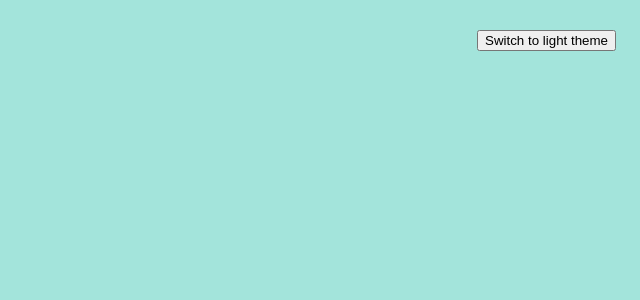
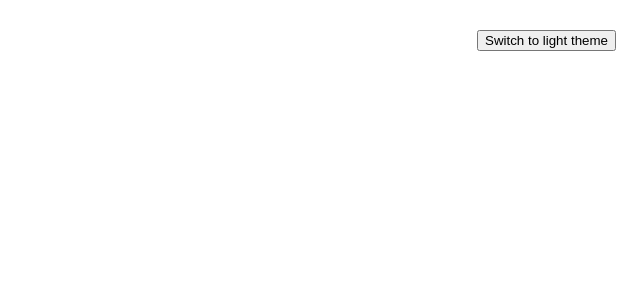
Before and after one commit to dgallula/create, a React (Create React App) app: page / in a window 1280 px wide. Shown: the top 300 px of the page, without its empty margins (640-1280 px from the left). Built offline with nearby package versions, Linux system fonts and the light colour scheme.

Commit message:
etape4 navigation avec Routes

```diff
--- a/package.json
+++ b/package.json
@@ -6,9 +6,12 @@
     "@testing-library/jest-dom": "^5.16.2",
     "@testing-library/react": "^12.1.2",
     "@testing-library/user-event": "^13.5.0",
+    "dom": "^0.0.3",
     "react": "^17.0.2",
     "react-dom": "^17.0.2",
+    "react-router-dom": "^6.2.1",
     "react-scripts": "5.0.0",
+    "router": "^1.3.6",
     "styled-components": "^5.3.3",
     "web-vitals": "^2.1.4"
   },
--- a/src/App.js
+++ b/src/App.js
@@ -1,10 +1,23 @@
- import './App.css';
- import Layout from 'components/UI/Layout';
+import React from "react";
+import {BrowserRouter as Router, Routes , Route } from "react-router-dom";
+import './App.css';
+
+import Layout from 'components/UI/Layout';
+
+ import Home from 'components/Home';
+ import About from 'components/About';
+
+
 
 export default function App() {
   return (
-    <Layout>
-      <h1>hello world</h1>
+    <Router>
+      <Layout>
+       <Routes>
+         <Route component={About} path='/About'/>
+         <Route component={Home} path='/'/>
+      </Routes>
     </Layout>
+   </Router>
   )
 }
--- /dev/null
+++ b/src/components/About/index.js
@@ -0,0 +1,12 @@
+import styled from 'styled-components';
+
+export default function about() {
+  return (
+    <Wrapper><h1>about page</h1></Wrapper>
+
+  )
+}
+
+const Wrapper = styled.div`
+
+`;
--- a/src/components/Footer/index.js
+++ b/src/components/Footer/index.js
@@ -1,6 +1,6 @@
 import styled from 'styled-components';
 
-export default function index () {
+export default function footer() {
   return (
     <Wrapper><h1>footer</h1></Wrapper>
 
--- a/src/components/Header/index.js
+++ b/src/components/Header/index.js
@@ -1,9 +1,14 @@
 import styled from 'styled-components';
+import { Link } from 'react-router-dom';
 
 export default function header ({isLight,handleToggletheme}) {
   return (
     <Wrapper>
         <h1>header</h1>
+        <nav>
+          <Link to={"/"}>Home</Link>
+         <Link to={"/About"}>About</Link>
+        </nav>
         <button
       onClick={handleToggletheme}>
        Switch to {isLight ? " light" : "dark"} theme</button>
@@ -12,12 +17,22 @@ export default function header ({isLight,handleToggletheme}) {
   )
 }
 
-const Wrapper = styled.header`
+const Wrapper = styled.div`
  height: 80px;
  display:flex;
  justify-content: space-between;
  padding: 0 24px;
  align-items: center;
  border-bottom: solid 1px;
+ & a{
+   text-decoration: none;
+   color: inherit;
+  }
+ & a:first child {
+   margin-right:12px;
+ }
+
+
+ }
 
 `;
--- /dev/null
+++ b/src/components/Home/index.js
@@ -0,0 +1,12 @@
+import styled from 'styled-components';
+
+export default function Home() {
+  return (
+    <Wrapper><h1>Home</h1></Wrapper>
+
+  )
+}
+
+const Wrapper = styled.div`
+
+`;
--- a/src/components/UI/GlobalStyle.js
+++ b/src/components/UI/GlobalStyle.js
@@ -2,7 +2,7 @@ import { createGlobalStyle } from "styled-components";
 
 const GlobalStyle= createGlobalStyle`
   body{
-    transition: linear 1s;
+    transition: linear 0.5s;
     color:${props=> props.theme.mainColor} ;
     background-Color:${props=> props.theme.backgroundColor};
 }
--- a/src/components/UI/themes/light.json
+++ b/src/components/UI/themes/light.json
@@ -1 +1 @@
-{"mainColor":"#A3E4DB", "backgroundColor":"#A3E4DB"}
+{"mainColor":"white", "backgroundColor":"white"}
```
Also changed, not shown: 2 other files (tests, documents, lock files or other folders).
